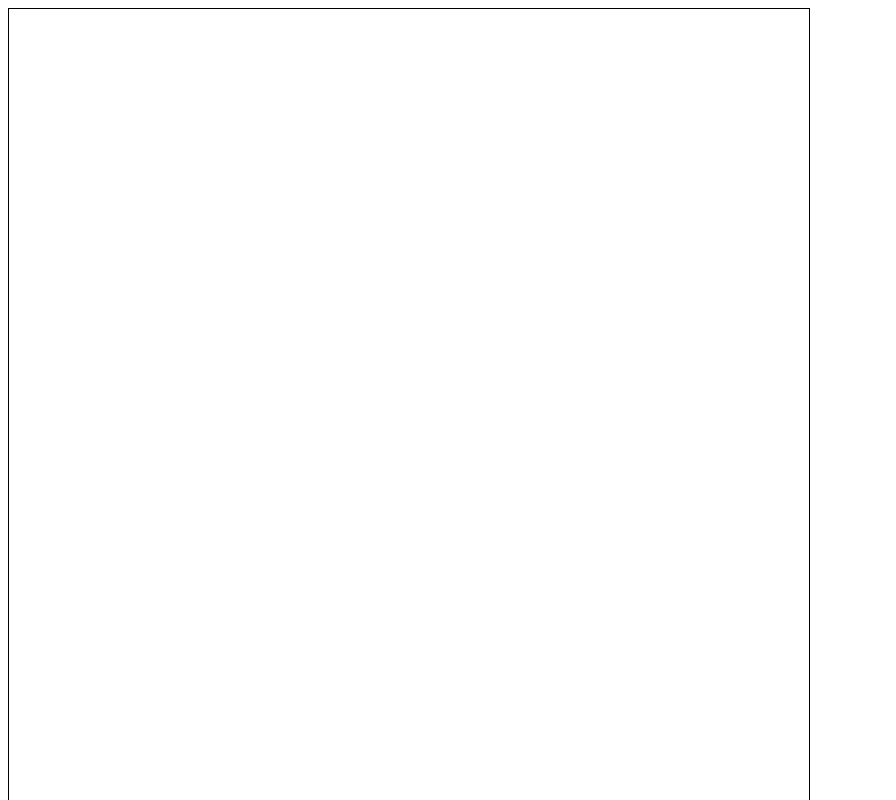
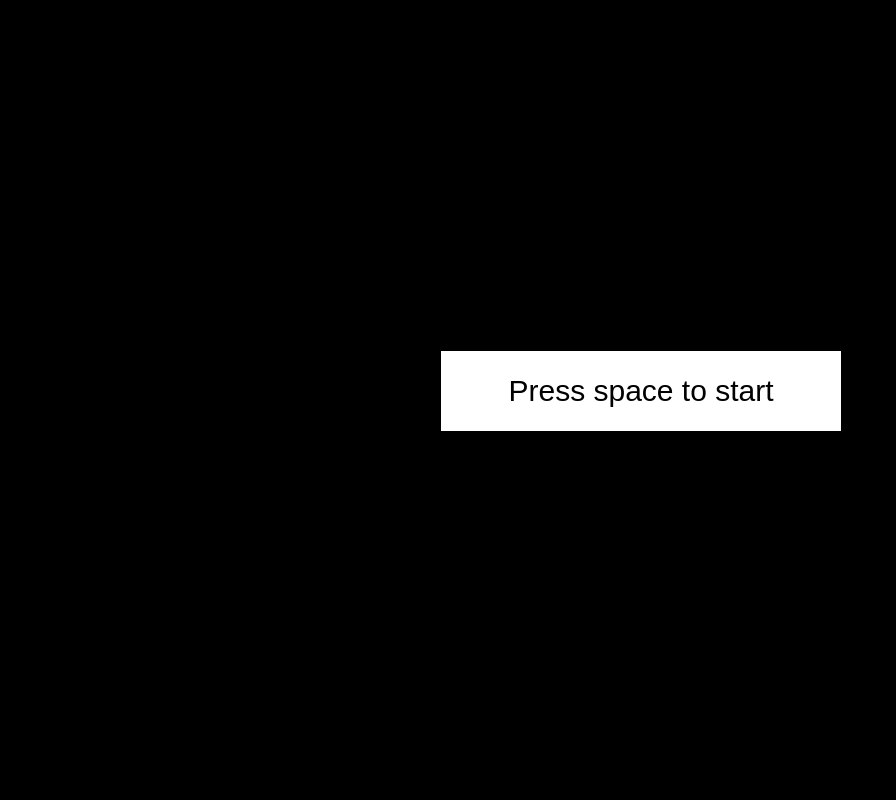
Before and after one commit to lvastisson/stacker-js, a plain HTML site: page index.html in a window 1280 px wide. Shown: the top 800 px of the page, without its empty margins (0-896 px from the left). Drawn offline with Linux system fonts and the light colour scheme.

Commit message:
Made canvas fullscreen

```diff
--- a/index.html
+++ b/index.html
@@ -7,11 +7,17 @@
   <meta name="viewport" content="width=device-width, initial-scale=1.0">
   <title>Stacker</title>
   <link rel="stylesheet" href="style.css">
+  <style>
+    body {
+      margin: 0;
+      background-color: black;
+      overflow: hidden;
+    }
+  </style>
 </head>
 
 <body>
   <canvas id="myCanvas" width="800" height="1200" style="border:1px solid #000000"></canvas>
-  <button onclick="runGame()">run</button>
 
   <script src="./stacker.js"></script>
 </body>
--- a/stacker.js
+++ b/stacker.js
@@ -1,12 +1,13 @@
 var c = document.querySelector("#myCanvas");
 var ctx = c.getContext("2d");
 
-var areaWidth = 800;
-var areaHeight = 1200;
+var areaWidth = window.innerWidth;
+var areaHeight = window.innerHeight;
 
 var spacePressed = false;
 var spaceReleased = true;
-var barSizeX = 400;
+var barWidth = 400;
+var barSizeX = barWidth;
 var barSizeY = 50;
 var barPos = areaWidth / 2;
 var barHeight = areaHeight - barSizeY * 2;
@@ -25,7 +26,6 @@ var score = 0;
 
 var bars = [new Bar(areaWidth / 2, areaHeight - barSizeY, barSizeX)];
 
-// var colors = ['white', 'red', 'gray', 'yellow', 'orange', 'purple', 'green', 'pink'];
 var colors = [
   '#09522f',
   '#175c39',
@@ -88,6 +88,29 @@ var colors = [
 var theGameLoop;
 var gameLoopOn = true;
 
+ctx.canvas.width  = window.innerWidth;
+ctx.canvas.height = window.innerHeight;
+
+showIntroduction();
+
+function showIntroduction() {
+  ctx.font = "30px Arial";
+  ctx.textAlign = "center";
+  ctx.fillStyle = "white";
+  ctx.fillRect(areaWidth / 2 - 200, areaHeight / 2 - 50, 400, 80);
+  ctx.fillStyle = "black";
+  ctx.fillText("Press space to start", areaWidth / 2, areaHeight / 2);
+  ctx.stroke();
+}
+
+document.addEventListener('keydown', function (event) {
+  if (event.keyCode == 32) {
+    event.preventDefault();
+
+    runGame();
+  }
+}, { once: true });
+
 function runGame() {
   initializeGame();
   gameLoop();
@@ -131,7 +154,7 @@ function gameLoop() {
     if (bars.length % stepsBeforeSpeedIncrease == 0) {
       barSpeed += speedIncreaseIncrement;
     }
-  } else if (barPos < 200 || barPos > areaWidth - 200) {
+  } else if (barPos < (areaWidth / 2 - barWidth / 2) || barPos > (areaWidth / 2 + barWidth / 2)) {
     barDir = -barDir;
   }
 
```
